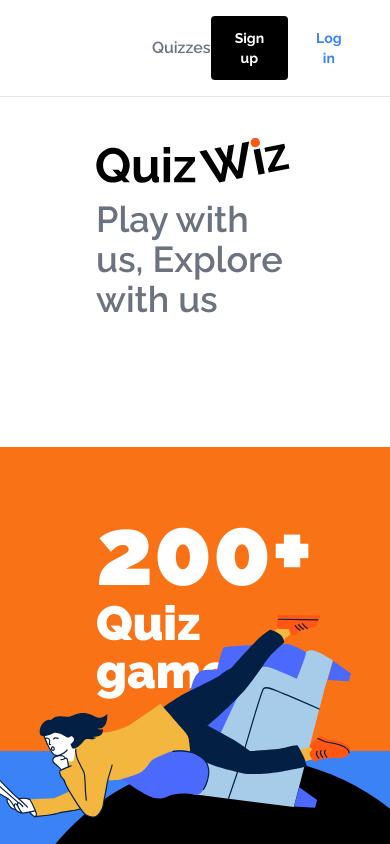
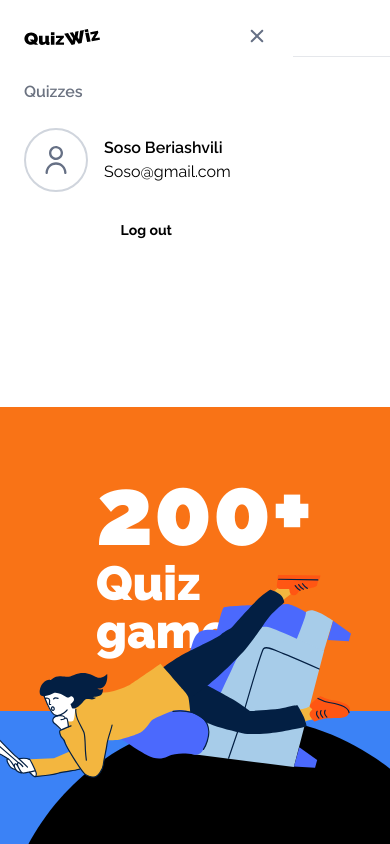
Before and after one commit to SousouBer/quizwiz-frontend, a Vue app: page /landing in a window 390 px wide. Shown: the top 844 px of the page. Built offline with nearby package versions, Linux system fonts and the light colour scheme.

Commit message:
style: style mobile auth modals

```diff
--- a/src/components/shared/TheHeader.vue
+++ b/src/components/shared/TheHeader.vue
@@ -7,9 +7,9 @@
       <link-quizzes></link-quizzes>
     </div>
     <button-burger-menu class="md:hidden"></button-burger-menu>
-    <modal-auth-burger-menu class="hidden"></modal-auth-burger-menu>
-    <modal-logout-burger-menu class="hidden"></modal-logout-burger-menu>
-    <div class="flex justify-center items-center gap-1">
+    <modal-auth-burger-menu class="hidden z-10"></modal-auth-burger-menu>
+    <modal-logout-burger-menu class="z-10"></modal-logout-burger-menu>
+    <div class="hidden md:flex justify-center items-center gap-1">
       <button-base class="text-white bg-black hover:bg-gray-900"
         >Sign up</button-base
       >
--- a/src/components/ui/modals/ModalAuthBurgerMenu.vue
+++ b/src/components/ui/modals/ModalAuthBurgerMenu.vue
@@ -1,12 +1,27 @@
 <template>
-  <div class="absolute top-0 left-0 bg-white w-3/4 flex flex-col">
-    <div>
-      <link-quiz-wiz-main></link-quiz-wiz-main>
+  <div class="absolute top-0 left-0 bg-white w-3/4 flex flex-col p-6">
+    <div class="flex flex-col gap-8 mb-6">
+      <div class="flex justify-between items-center">
+        <link-quiz-wiz-main></link-quiz-wiz-main>
+        <div class="w-6 h-6">
+          <img
+            class="h-full w-full"
+            src="@/assets/images/hide-input-x.svg"
+            alt="Hide modal icon"
+          />
+        </div>
+      </div>
       <link-quizzes></link-quizzes>
     </div>
-    <div class="flex flex-col">
-      <base-button>Sign up</base-button>
-      <base-button>Log in</base-button>
+    <div class="flex flex-col items-center justify-center gap-4">
+      <button-base
+        class="text-white bg-black w-full text-center rounded p-3 font-bold"
+        >Sign up</button-base
+      >
+      <button-base
+        class="text-blue-500 text-center font-bold rounded p-3 w-full"
+        >Log in</button-base
+      >
     </div>
   </div>
 </template>
@@ -14,11 +29,13 @@
 <script>
 import LinkQuizWizMain from "@/components/ui/links/LinkQuizWizMain.vue";
 import LinkQuizzes from "@/components/ui/links/LinkQuizzes.vue";
+import ButtonBase from "@/components/ui/buttons/ButtonBase.vue";
 
 export default {
   components: {
     LinkQuizWizMain,
     LinkQuizzes,
+    ButtonBase,
   },
 };
 </script>
--- a/src/components/ui/modals/ModalLogoutBurgerMenu.vue
+++ b/src/components/ui/modals/ModalLogoutBurgerMenu.vue
@@ -1,9 +1,49 @@
 <template>
-  <div>
-    <h1>Logout Modal will go here.</h1>
+  <div class="absolute top-0 left-0 bg-white w-3/4 flex flex-col p-6">
+    <div>
+      <div class="flex flex-col gap-8 mb-6">
+        <div class="flex justify-between items-center">
+          <link-quiz-wiz-main></link-quiz-wiz-main>
+          <div class="w-6 h-6">
+            <img
+              class="h-full w-full"
+              src="@/assets/images/hide-input-x.svg"
+              alt="Hide modal icon"
+            />
+          </div>
+        </div>
+        <link-quizzes></link-quizzes>
+      </div>
+      <div class="flex flex-row gap-4 items-center">
+        <div class="w-16">
+          <img
+            class="w-full h-full"
+            src="/src/assets/images/unauthenticated-user-icon.svg"
+            alt="User image"
+          />
+        </div>
+        <div class="flex flex-col">
+          <span class="text-base font-semibold">Soso Beriashvili</span>
+          <span>Soso@gmail.com</span>
+        </div>
+      </div>
+      <button-base class="font-bold w-full text-center mt-4"
+        >Log out</button-base
+      >
+    </div>
   </div>
 </template>
 
 <script>
-export default {};
+import LinkQuizWizMain from "@/components/ui/links/LinkQuizWizMain.vue";
+import LinkQuizzes from "@/components/ui/links/LinkQuizzes.vue";
+import ButtonBase from "@/components/ui/buttons/ButtonBase.vue";
+
+export default {
+  components: {
+    LinkQuizWizMain,
+    LinkQuizzes,
+    ButtonBase,
+  },
+};
 </script>
```
